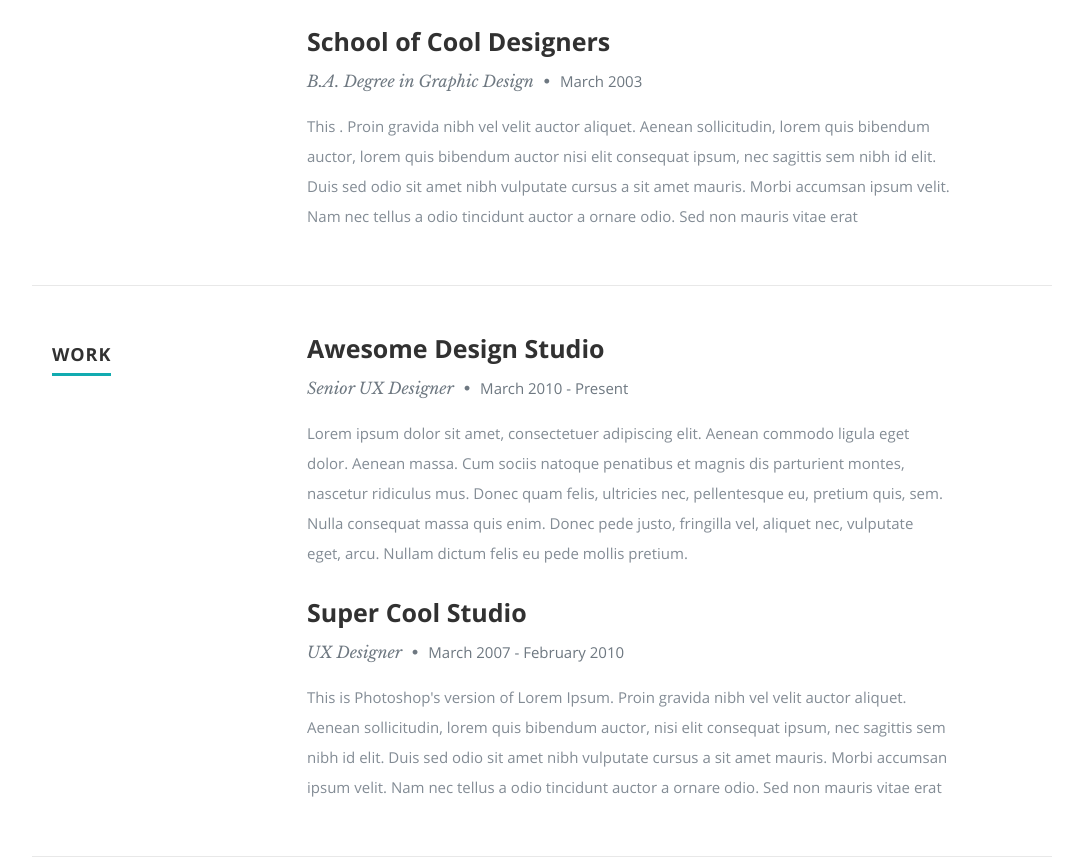
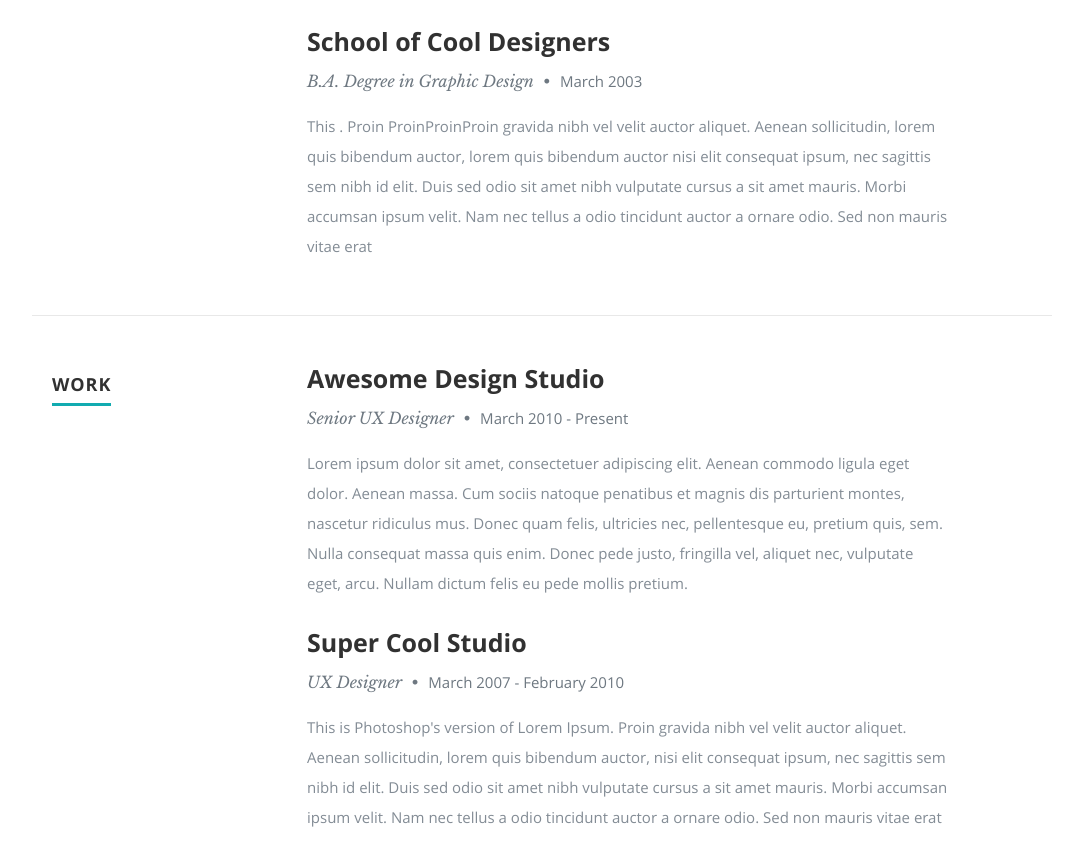
Before and after one commit to sailor119/blog_front, a plain HTML site: page index.html in a window 1280 px wide. Shown: the part 1763-2628 px from the top of the page, without its empty margins (98-1181 px from the left). Drawn offline with Linux system fonts and the light colour scheme; no server answers.

Commit message:
This is my seventh commit

```diff
--- a/index.html
+++ b/index.html
@@ -181,7 +181,7 @@
                   <p class="info">B.A. Degree in Graphic Design <span>&bull;</span> <em class="date">March 2003</em></p>
 
                   <p>
-                  This . Proin gravida nibh vel velit auctor aliquet.
+                  This . Proin ProinProinProin gravida nibh vel velit auctor aliquet.
                   Aenean sollicitudin, lorem quis bibendum auctor, lorem quis bibendum auctor nisi elit consequat ipsum, nec sagittis sem
                   nibh id elit. Duis sed odio sit amet nibh vulputate cursus a sit amet mauris. Morbi accumsan
                   ipsum velit. Nam nec tellus a odio tincidunt auctor a ornare odio. Sed non  mauris vitae erat
```
